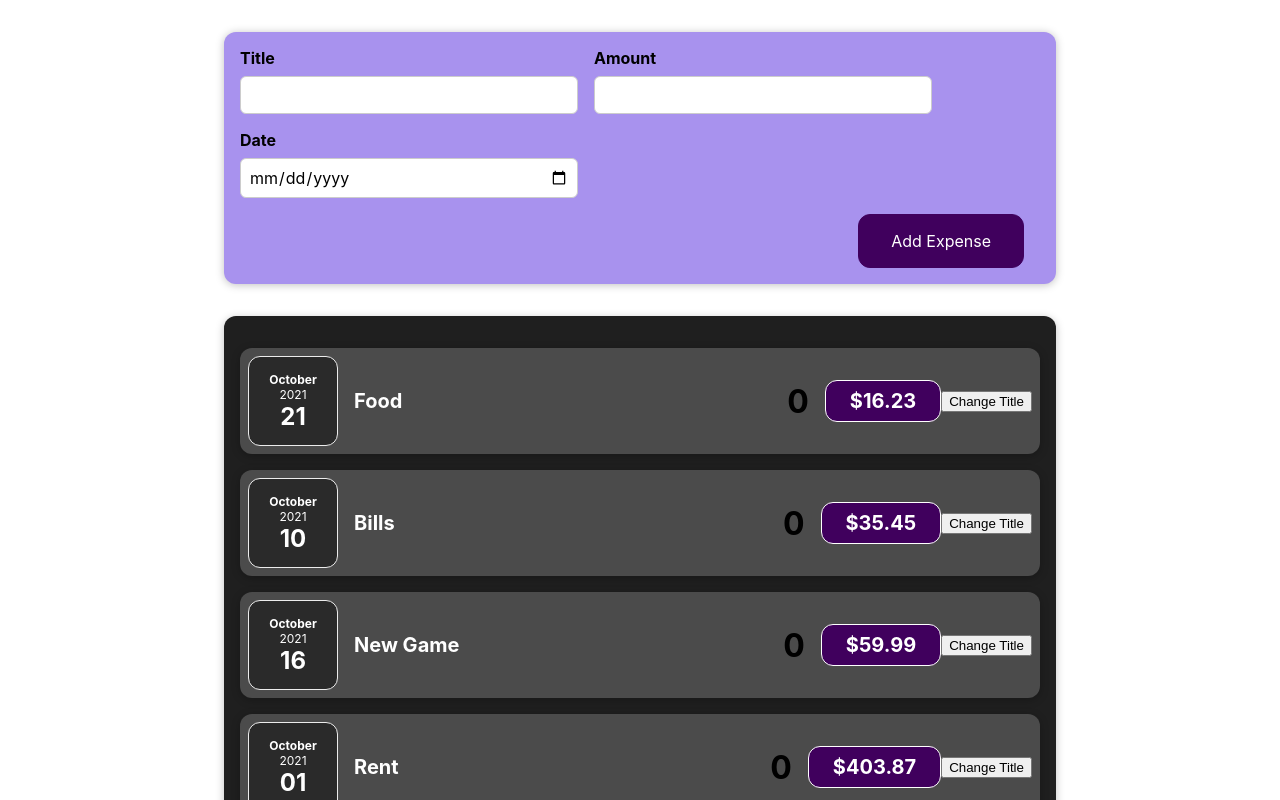
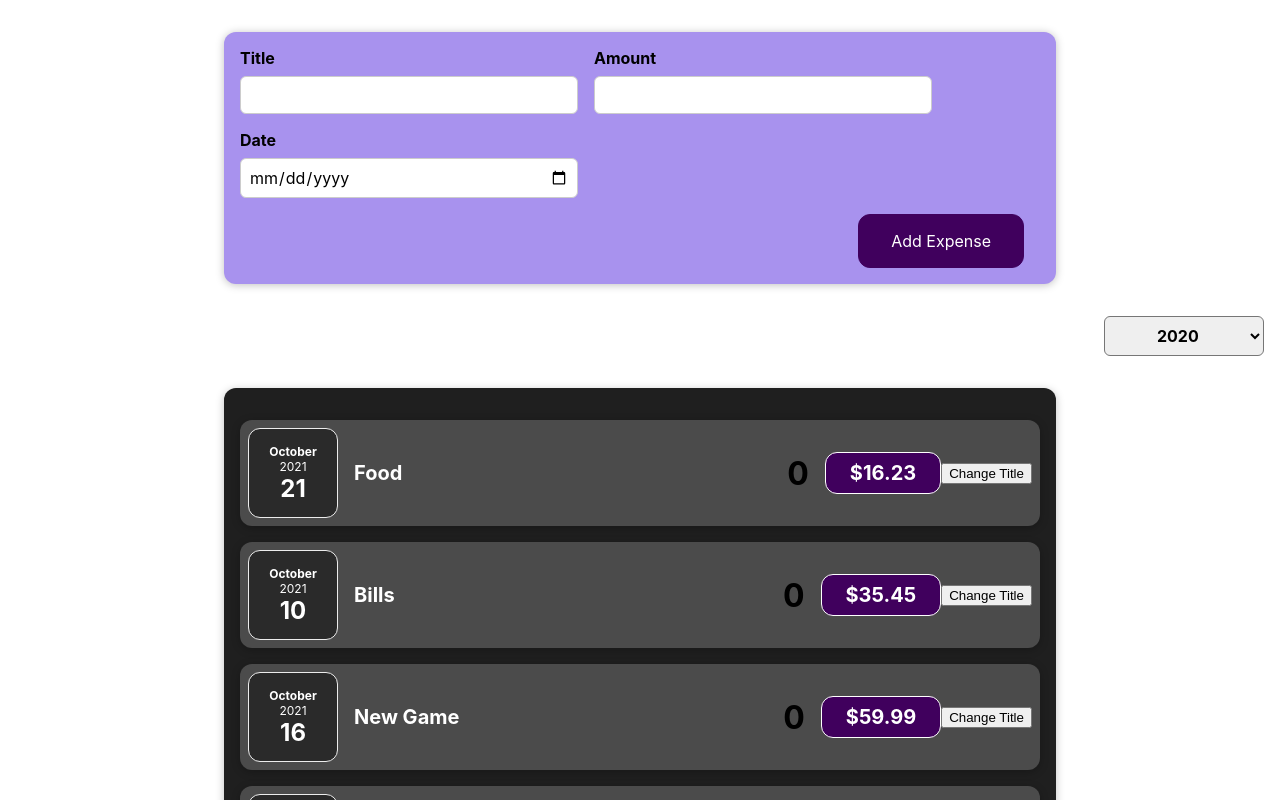
Before and after one commit to layer8games/react-complete-guide-demo1, a React (Create React App) app: page / in a window 1280 px wide. Shown: the top 800 px of the page. Built offline with nearby package versions, Linux system fonts and the light colour scheme.

Commit message:
I have finished the assignment. I didn't post the code how they wanted because it seemed wrong to me. I have made this branch incase I never need to see things in this state

```diff
--- a/src/components/Expenses/ExpenseDate.js
+++ b/src/components/Expenses/ExpenseDate.js
@@ -1,4 +1,4 @@
-import "./css/ExpenseDate.css"
+import "./ExpenseDate.css"
 
 const ExpenseDate = (props) => {
   const month = props.date.toLocaleString("en-US", { month: "long" });
--- /dev/null
+++ b/src/components/Expenses/ExpenseFilter.css
@@ -0,0 +1,24 @@
+.expenses-filter {
+    color: white;
+    padding: 0 1rem;
+  }
+
+  .expenses-filter__control {
+    display: flex;
+    width: 100%;
+    align-items: center;
+    justify-content: space-between;
+    margin: 1rem 0;
+  }
+
+  .expenses-filter label {
+    font-weight: bold;
+    margin-bottom: 0.5rem;
+  }
+
+  .expenses-filter select {
+    font: inherit;
+    padding: 0.5rem 3rem;
+    font-weight: bold;
+    border-radius: 6px;
+  }
--- /dev/null
+++ b/src/components/Expenses/ExpenseFilter.js
@@ -0,0 +1,27 @@
+import React from 'react';
+
+import './ExpenseFilter.css';
+
+const ExpensesFilter = (props) => {
+
+    const changeHandler = (event) => {
+        props.onChange(event.target.value);
+        console.log(event.target.value);
+    };
+
+    return (
+    <div className='expenses-filter'>
+      <div className='expenses-filter__control'>
+        <label>Filter by year</label>
+        <select value={props.defaultValue} onChange={changeHandler}>
+          <option value='2022'>2022</option>
+          <option value='2021'>2021</option>
+          <option value='2020'>2020</option>
+          <option value='2019'>2019</option>
+        </select>
+      </div>
+    </div>
+  );
+};
+
+export default ExpensesFilter;
--- a/src/components/Expenses/ExpenseItem.js
+++ b/src/components/Expenses/ExpenseItem.js
@@ -2,7 +2,7 @@ import React, { useState } from 'react';
 
 import Card from "../UI/Card";
 import ExpenseDate from "./ExpenseDate";
-import "./css/ExpenseItem.css";
+import "./ExpenseItem.css";
 
 
 const ExpenseItem = (props) => {
--- a/src/components/Expenses/Expenses.js
+++ b/src/components/Expenses/Expenses.js
@@ -1,10 +1,20 @@
+import React, { useState } from 'react';
 import Card from "../UI/Card";
 import ExpenseItem from "./ExpenseItem";
-import "./css/Expenses.css";
+import ExpensesFilter from "./ExpenseFilter";
+import "./Expenses.css";
 
 const Expenses = (props) => {
+  const [filterDate, setFilterDate] = useState(2020);
+
+  const filterChangeHandler = (date) => {
+    setFilterDate(date);
+  };
+
   const items = props.items;
     return (
+    <div>
+    <ExpensesFilter defaultValue={filterDate} onChange={filterChangeHandler} />
     <Card className="expenses">
       <ExpenseItem
         title={items[0].title}
@@ -27,6 +37,7 @@ const Expenses = (props) => {
         date={items[3].date}
       />
     </Card>
+    </div>
   );
 };
 
```
Also changed, not shown: src/components/Expenses/ExpenseDate.css (renamed from src/components/Expenses/css/ExpenseDate.css), src/components/Expenses/ExpenseItem.css (renamed from src/components/Expenses/css/ExpenseItem.css), src/components/Expenses/Expenses.css (renamed from src/components/Expenses/css/Expenses.css).
